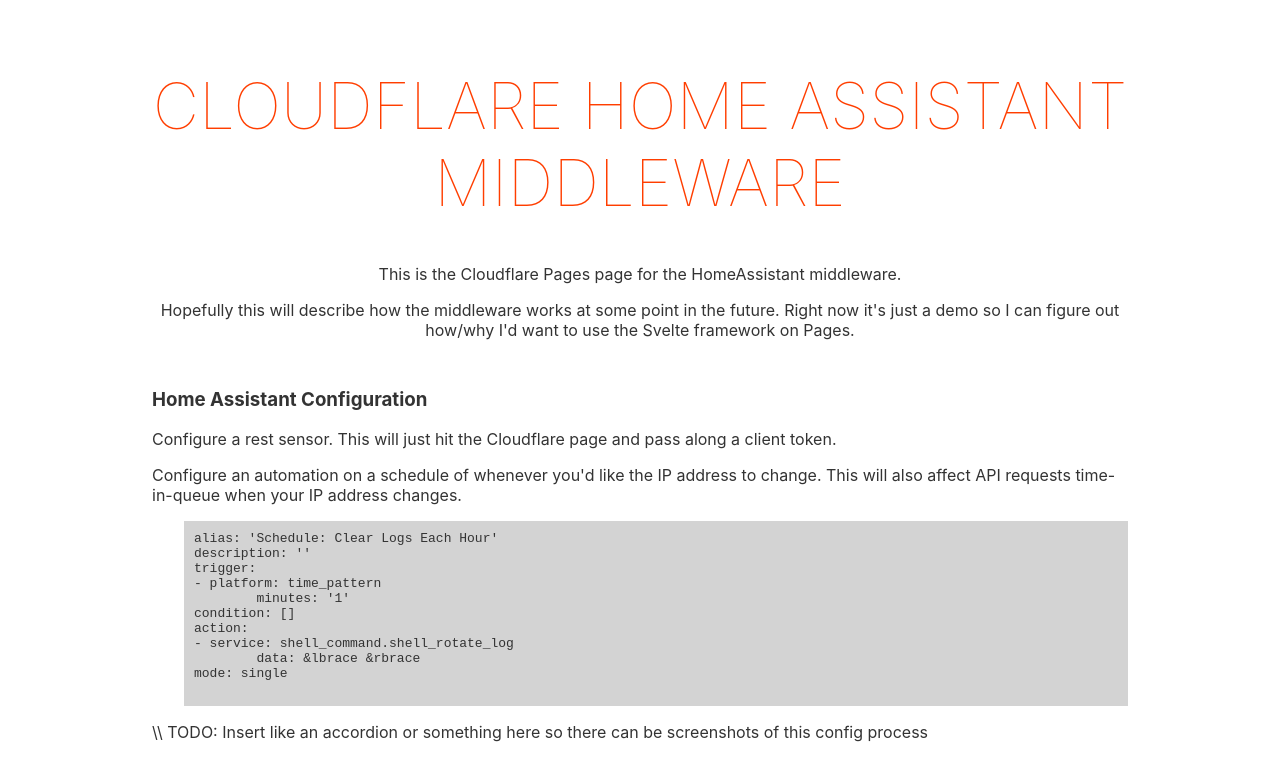
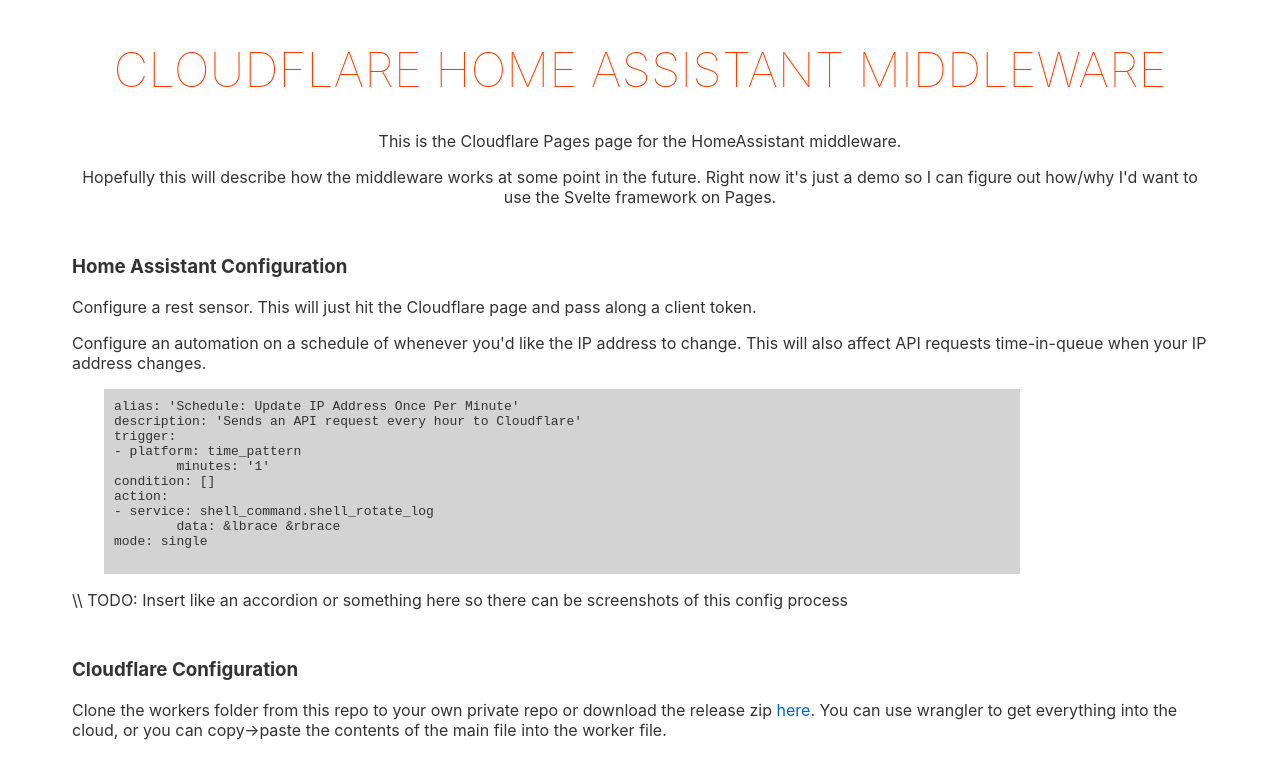
Before and after one commit to iktucker/cloudflare-ha-middleman, a Svelte app: page / in a window 1280 px wide. Shown: the top 757 px of the page. Built offline with nearby package versions, Linux system fonts and the light colour scheme.

Commit message:
Added initial worker files

```diff
--- a/src/App.svelte
+++ b/src/App.svelte
@@ -13,9 +13,9 @@
 			<p>
 				Configure an automation on a schedule of whenever you'd like the IP address to change. This will also affect API requests time-in-queue when your IP address changes.
 			</p>
-			<pre style="margin-left: 2rem; padding: 10px; background-color: lightgray;">
-alias: 'Schedule: Clear Logs Each Hour'
-description: ''
+			<pre style="margin: 0rem 2rem; padding: 10px; background-color: lightgray; width: 70vw; overflow: scroll;">
+alias: 'Schedule: Update IP Address Once Per Minute'
+description: 'Sends an API request every hour to Cloudflare'
 trigger:
 - platform: time_pattern
 	minutes: '1'
@@ -48,17 +48,17 @@
 	</div>
 
 </main>
+<footer>
+	<br><br>
+</footer>
 
 <style>
 	main {
 		text-align: center;
-		padding: 1em;
-		max-width: 240px;
-		margin: 0 auto;
 	}
 
 	.container {
-		padding: 0vw 10vw;
+		padding: 0vw 5vw;
 	}
 
 	.section {
@@ -71,7 +71,7 @@
 	h1 {
 		color: #ff3e00;
 		text-transform: uppercase;
-		font-size: 4em;
+		font-size: 3em;
 		font-weight: 100;
 	}
 
```
